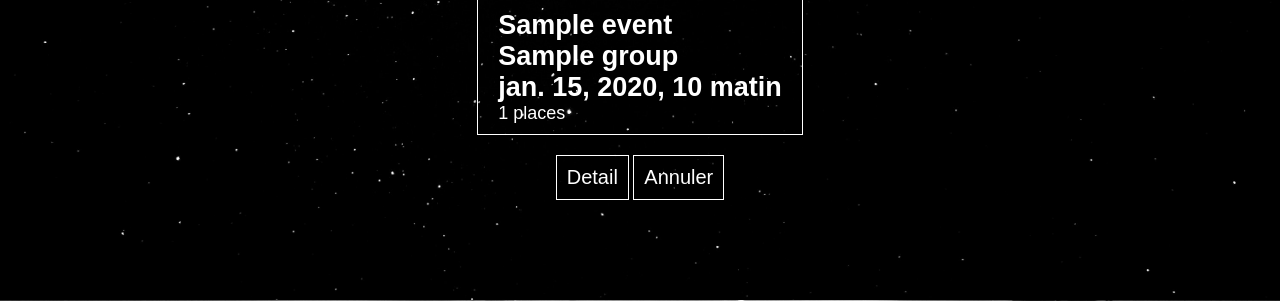
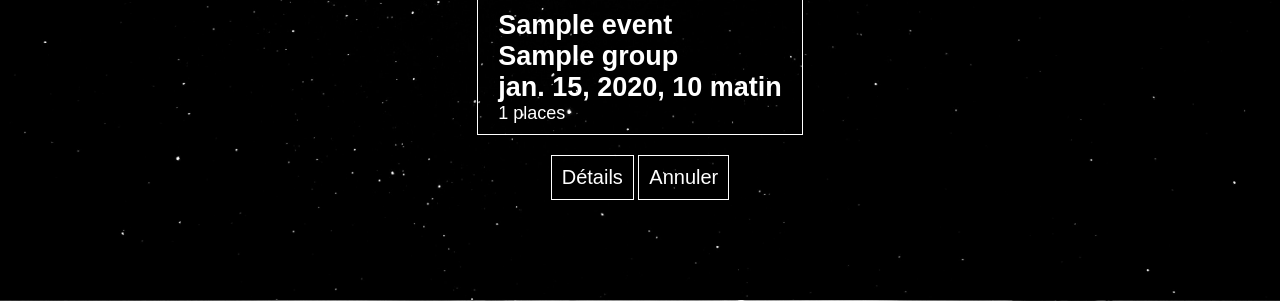
Before and after one commit to johan-valero/Zenith-site-reservation-concert, a Django app: template TiersMonde/event/templates/event/profil.html in a window 1280 px wide. Shown: the part 518-819 px from the top of the page. Run offline with Django 3.2, Linux system fonts and the light colour scheme; the template is opened without the code that fills it: most values are stand-ins (such as "Sample title", 1, 10 or a date in 2020); some libraries are stand-ins or nearby versions; some web fonts are replaced.

Commit message:
add fioritures

```diff
--- a/TiersMonde/event/templates/event/profil.html
+++ b/TiersMonde/event/templates/event/profil.html
@@ -31,7 +31,7 @@
             {{nb_ticket}} places
         </div>
     <div class="bouton_billets">
-        <a href="{% url 'event:detail' event_list.id %}"><input class="bouton_login" type="submit" value="Detail"></a>
+        <a href="{% url 'event:detail' event_list.id %}"><input class="bouton_login" type="submit" value="Détails"></a>
         <a href="{% url 'event:annuler' event_list.id %}"><input class="bouton_login" type="submit" value="Annuler"></a>
     </div>
     </div>
```
